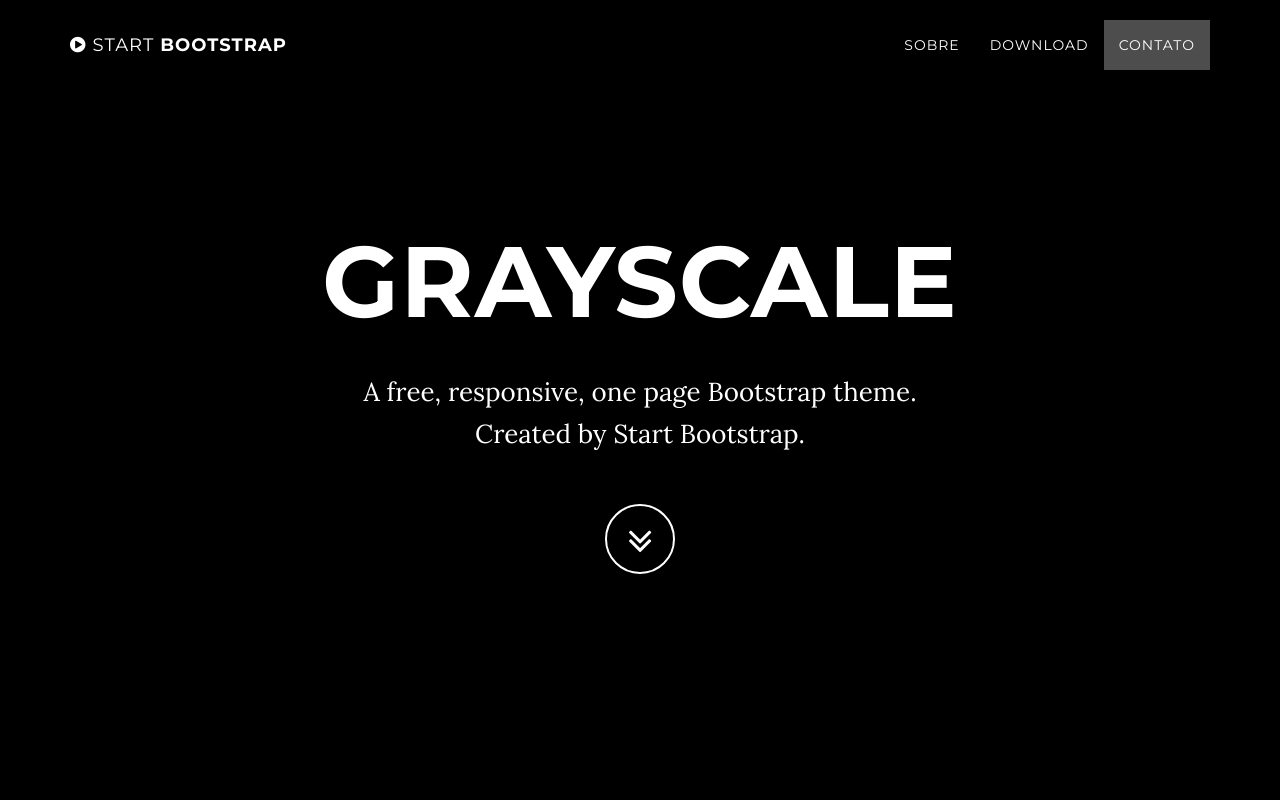
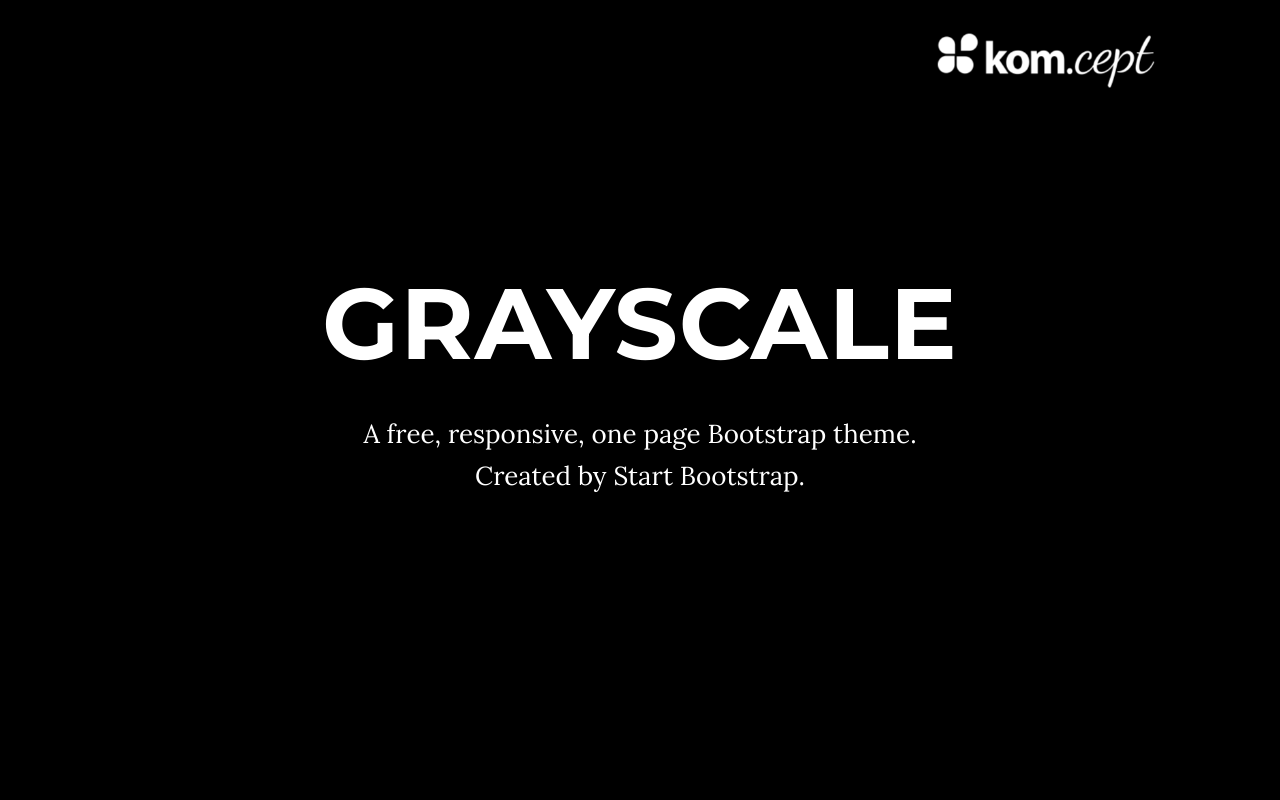
Before and after one commit to marianagomesjob/komcept-1, a website: page index.html in a window 1280 px wide. Shown: the top 800 px of the page. Drawn offline with nearby package versions, Linux system fonts and the light colour scheme; some packages are replaced by stand-ins of ours.

Commit message:
inserção de logo

```diff
--- a/index.html
+++ b/index.html
@@ -41,7 +41,8 @@
                     Menu <i class="fa fa-bars"></i>
                 </button>
                 <a class="navbar-brand page-scroll" href="#page-top">
-                    <i class="fa fa-play-circle"></i> <span class="light">Start</span> Bootstrap
+                <!--<i class="fa fa-play-circle"></i> <span class="light">Start</span> Bootstrap-->
+
                 </a>
             </div>
 
@@ -52,7 +53,7 @@
                     <li class="hidden">
                         <a href="#page-top"></a>
                     </li>
-                    <li>
+                    <!--<li>
                             <a class="page-scroll" href="#about">Sobre</a>
                         </li>
                         <li>
@@ -60,6 +61,13 @@
                         </li>
                         <li>
                             <a class="page-scroll" href="#contact">Contato</a>
+                        </li>
+                    -->
+
+                    <li>
+                        <figure>
+                            <img src="img/logo_1.png" height="90">
+                        </figure>
                     </li>
                 </ul>
             </div>
@@ -77,16 +85,18 @@
                         <h1 class="brand-heading">Grayscale</h1>
                         <p class="intro-text">A free, responsive, one page Bootstrap theme.
                             <br>Created by Start Bootstrap.</p>
-                        <a href="#about" class="btn btn-circle page-scroll">
-                            <i class="fa fa-angle-double-down animated"></i>
-                        </a>
                                          </div>
                 </div>
             </div>
         </div>
     </header>
 
-    <!-- About Section -->
+<!--
+       <a href="#about" class="btn btn-circle page-scroll">
+                            <i class="fa fa-angle-double-down animated"></i>
+                        </a>
+
+
     <section id="about" class="container content-section text-center">
         <div class="row">
             <div class="col-lg-8 col-lg-offset-2">
@@ -98,7 +108,7 @@
         </div>
     </section>
 
-    <!-- Download Section -->
+
     <section id="download" class="content-section text-center">
         <div class="download-section">
             <div class="container">
@@ -111,7 +121,7 @@
         </div>
     </section>
 
-    <!-- Contact Section -->
+
     <section id="contact" class="container content-section text-center">
         <div class="row">
             <div class="col-lg-8 col-lg-offset-2">
@@ -134,8 +144,10 @@
         </div>
     </section>
 
-    <!-- Map Section -->
     <div id="map"></div>
+-->
+
+
 
     <!-- Footer -->
     <footer>
```
Also changed, not shown: img/logo_1.png (added). Lines whose indentation alone changed are shown as unchanged.
